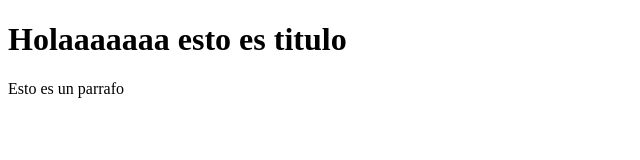
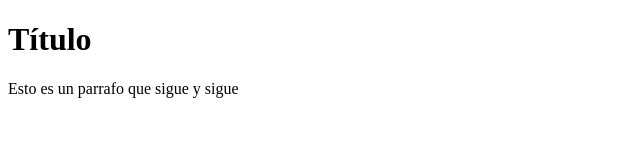
Before and after one commit to ccccoti/Hola, a plain HTML site: page index.html in a window 1280 px wide. Shown: the whole page, without its empty margins (0-640 px from the left). Drawn offline with Linux system fonts and the light colour scheme.

Commit message:
Mas parrafo

```diff
--- a/index.html
+++ b/index.html
@@ -4,10 +4,13 @@
     <meta charset="UTF-8">
     <meta http-equiv="X-UA-Compatible" content="IE=edge">
     <meta name="viewport" content="width=device-width, initial-scale=1.0">
-    <title>Document</title>
+    <title>Pagina prueba</title>
 </head>
 <body>
-   <h1>Holaaaaaaa esto es titulo</h1>
-   <p>Esto es un parrafo</p>
+   <h1>Título</h1>
+   <p>Esto es un parrafo
+       que sigue
+       y sigue
+   </p>
 </body>
 </html>
```
